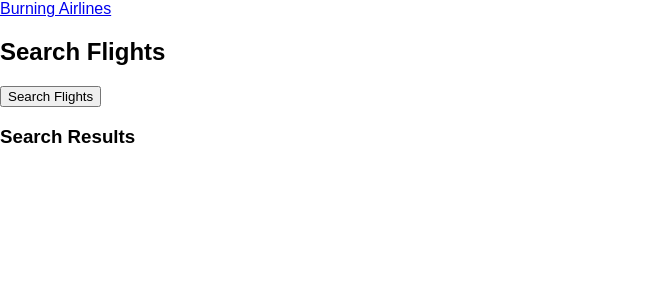
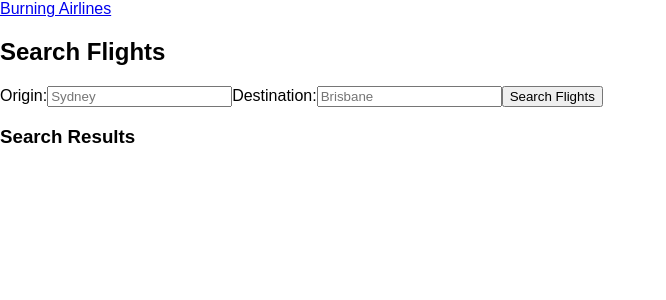
Before and after one commit to ML78/burning-airlines-client, a React (Create React App) app: page /#/searchflights in a window 1280 px wide. Shown: the top 300 px of the page, without its empty margins (0-666 px from the left). Built offline with nearby package versions, Linux system fonts and the light colour scheme.

Commit message:
working on searhFlights component and sending data to rails

```diff
--- a/src/components/BurningAirlines.js
+++ b/src/components/BurningAirlines.js
@@ -2,23 +2,59 @@ import React, {PureComponent as Component} from 'react';
 import SearchFlights from './SearchFlights';
 import BookFlight from './BookFlight';
 import {Link} from 'react-router-dom';
+import PropTypes from 'prop-types';
+import axios from 'axios';
 
-const SERVER_URL = 'http://localhost:3333/airplanes.json';
+const SERVER_URL = 'http://localhost:3333/users.json';
+
 
 class SignUpForm extends Component {
+  constructor(props) {
+    super(props);
+    this.state = {input: ''};
+    this._handleInput = this._handleInput.bind(this);
+    this._handleSubmit = this._handleSubmit.bind(this);
+  }
+
+  _handleInput(e){
+    this.setState({input: e.target.value});
+  }
+  _handleSubmit(e){
+    e.preventDefault();
+    this.props.onSubmit(this.state.input);
+    //this.setState({name: ''}) //clears out name field after user submits.
+  }
   render() {
     return(
 
-        <form>
-          <input type="text" placeholder="Joe"></input>
+        <form onSubmit={this._handleSubmit}>
+          <input type="text" placeholder="Joe" onInput={this._handleInput}></input>
           <input type="submit" value="Sign Up!"></input>
         </form>
 
     )
   }
 }
+////////////////////////////////////////////////////////
+class BurningAirlines extends Component {
+  constructor(props){
+    super(props);
+    this.state = {name: ''};
+    // this.saveName = this.saveName.bind(this);
 
-class BurningAirlines extends Component {
+  //   const fetchName = //this needs to get the name from _handleInput upstairs.
+  //   fetchName();
+  // }
+  //
+}
+  saveName(s){
+    console.log(s);
+    axios.post(SERVER_URL,{name: s}).then(results => {
+      this.setState({name: [results.data, ...this.state.name]});
+    })
+    }
+
+
   render() {
     return(
       <div>
@@ -27,7 +63,7 @@ class BurningAirlines extends Component {
         <Link to='/bookflight'>Book Flight</Link>
         <h1>WELCOME TO BURNING AIRLINES</h1>
         <h3>Sign Up</h3>
-        <SignUpForm />
+        <SignUpForm onSubmit={this.saveName} />
     </div>
     )
   }
--- a/src/components/SearchFlights.js
+++ b/src/components/SearchFlights.js
@@ -1,17 +1,42 @@
 import React, {PureComponent as Component} from 'react';
 import {Link} from 'react-router-dom';
+import axios from 'axios';
+
+const SERVER_URL = 'http://localhost:3333/flights.json';
 
 class SearchForm extends Component {
+  constructor(props){
+    super(props);
+    this.state = {start: '', finish: ''};
+    this._handleStartChange = this._handleStartChange.bind(this);
+    this._handleFinishChange = this._handleFinishChange.bind(this);
+    this._handleSubmit = this._handleSubmit.bind(this);
+  }
+
+  _handleStartChange(e){
+    this.setState({start: e.target.value});
+  }
+  _handleFinishChange(e){
+    this.setState({finish: e.target.value});
+  }
+
+  _handleSubmit(e){
+    e.preventDefault();
+    this.props.onSubmit(this.state.start, this.state.finish);
+  }
   render() {
     return(
-      <form>
-        {/*TODO: start and end destination dropdowns*/}
+      <form onSubmit={this._handleSubmit}>
+        <label>Origin:</label>
+        <input type="text" placeholder="Sydney" onChange={this._handleStartChange}></input>
+        <label>Destination:</label>
+        <input type="text" placeholder="Brisbane" onChange={this._handleFinishChange}></input>
         <input type="submit" value="Search Flights"></input>
       </form>
     )
   }
 }
-
+/////////////////////////////////////////////////////////
 class SearchResults extends Component {
   render() {
     return(
@@ -22,13 +47,40 @@ class SearchResults extends Component {
     )
   }
 }
+
+////////////////////////////////////////////////////////
 class SearchFlights extends Component {
+  constructor(props) {
+    super(props);
+    this.state = {flights: []};
+    this.findFlights = this.findFlights.bind(this);
+
+  }
+
+  findFlights(start, finish){
+    console.log('finding flights from', start, finish);
+    axios.post(SERVER_URL, {flights: start, finish}).then((results) => {
+      console.log(results);
+      this.setState({flights: [results.data, ...this.state.flights]});
+    })
+  }
+
+
+// axios.get(SERVER_URL).then(function (results){
+//          let flightsArr = [];
+//          for (let i = 0; i<results.data.length;i++)
+//            if (results.data[i].origin === o && results.data[i].destination === d)
+//              flightsArr.push(results.data[i]);
+//          this.setState({ flights:flightsArr });
+//        }.bind(this));
+
+
   render() {
     return(
       <div>
         <Link to='/'>Burning Airlines</Link>
         <h2>Search Flights</h2>
-      <SearchForm/>
+      <SearchForm onSubmit={this.findFlights}/>
       <SearchResults/>
     </div>
     )
```
